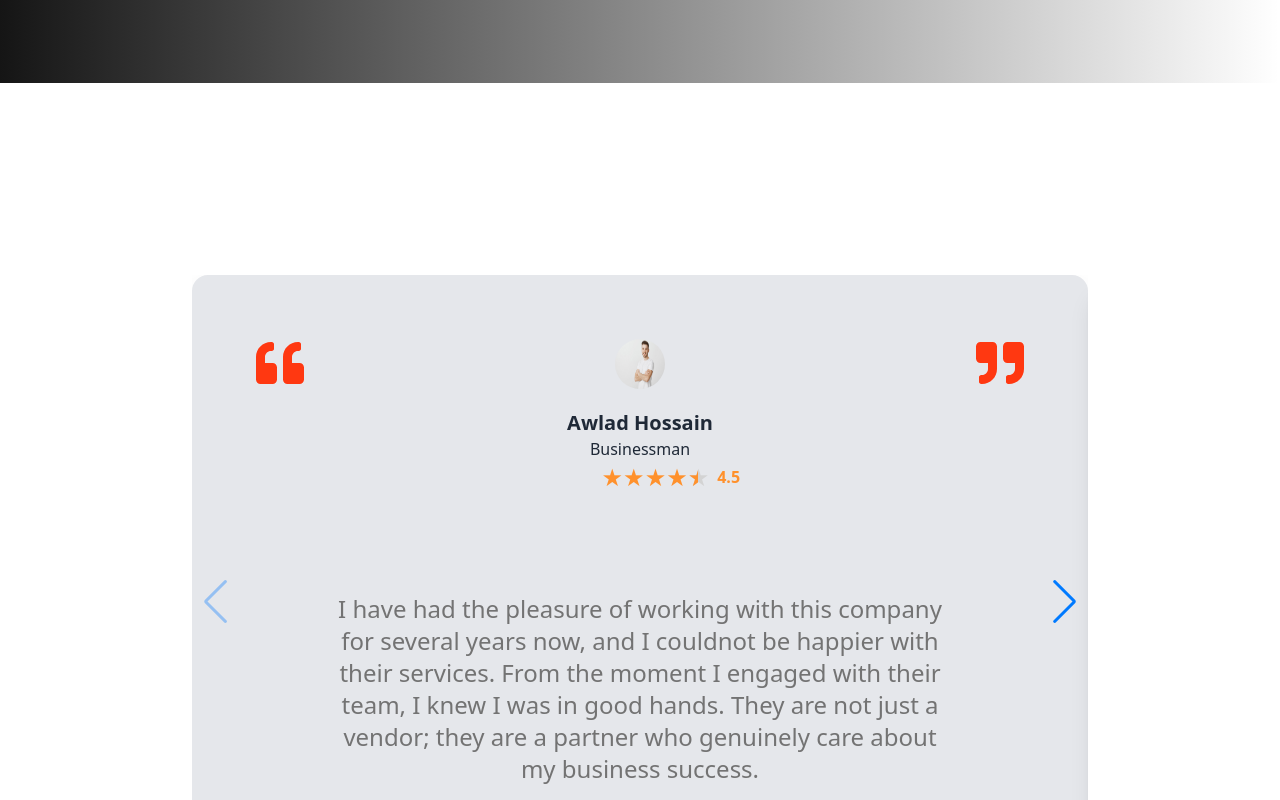
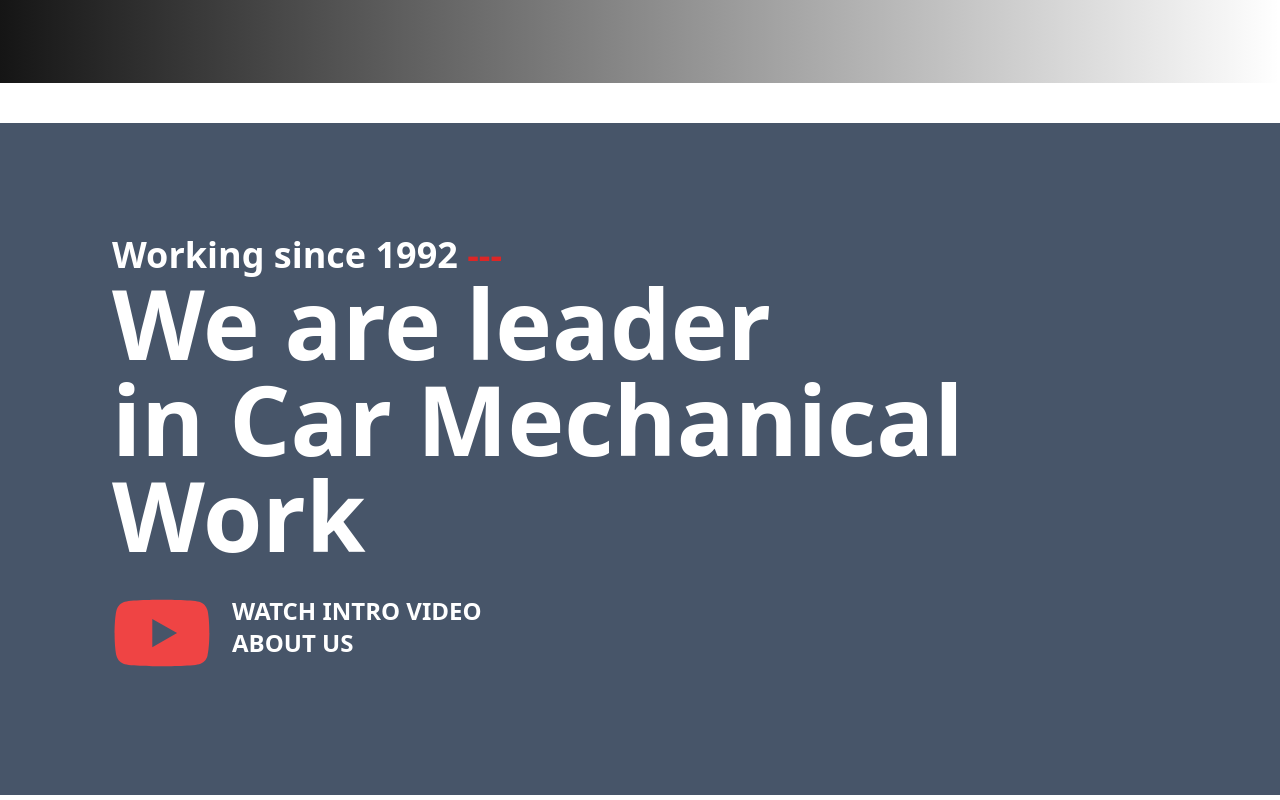
Before and after one commit to Digantasaha123/Car-repairing-car-doctor, a React (Vite) app: page / in a window 1280 px wide. Shown: the part 5020-5820 px from the top of the page. Built offline with nearby package versions, Linux system fonts and the light colour scheme.

Commit message:
starter section

```diff
--- a/src/Pages/Home/Home/GetAService.jsx
+++ b/src/Pages/Home/Home/GetAService.jsx
@@ -22,7 +22,7 @@ export default function GetAService() {
       };
   return (
     <div className="p-4 lg:p-28 h-full left-0 top-0 lg:bg-gradient-to-r from-[#151515] to-[rgba(21, 21, 21, 0)]">
-        <div className="grid grid-cols-1 lg:grid-cols-2 ">
+        <div className="grid grid-cols-1 items-center justify-center gap-10 lg:grid-cols-2 ">
         <div>
             <p className="text-5xl text-bold text-center text-white bg-blue-600 p-6">Get A Service Now!</p>
             <div>
--- a/src/Pages/Home/Home/Home.jsx
+++ b/src/Pages/Home/Home/Home.jsx
@@ -3,6 +3,7 @@ import GetAService from "./GetAService";
 import Service from "./Service";
 import ServicesTakerCompany from "./ServicesTakerCompany";
 import Speacilist from "./Speacilist";
+import Starter from "./Starter";
 import Workshow from "./Workshow";
 
 export default function Home() {
@@ -13,6 +14,7 @@ export default function Home() {
         <Speacilist/>
         <ServicesTakerCompany/>
         <GetAService/>
+        <Starter/>
         <Testemonial/>
     </div>
   )
--- /dev/null
+++ b/src/Pages/Home/Home/Starter.jsx
@@ -0,0 +1,27 @@
+import { FaYoutube } from "react-icons/fa";
+
+
+export default function Starter() {
+  return (
+    <div className="p-4 lg:p-28 bg-slate-600 text-white mt-10">
+        <div>
+            <h1 className="text-4xl font-bold">  Working since 1992 <span className="text-red-600">---</span></h1>
+            <h1 className="text-4xl lg:text-8xl font-bold">
+            We are leader <br />
+in Car Mechanical Work
+            </h1>
+
+            <div className="flex gap-5 items-center mt-5">
+              <div >
+                <FaYoutube size={100} className="text-red-500"/>
+              </div>
+              <div className="font-bold mb-3 text-xl lg:text-2xl">
+                <p>WATCH INTRO VIDEO</p>
+                <p>ABOUT US</p>
+              </div>
+
+            </div>
+        </div>
+    </div>
+  )
+}
```
